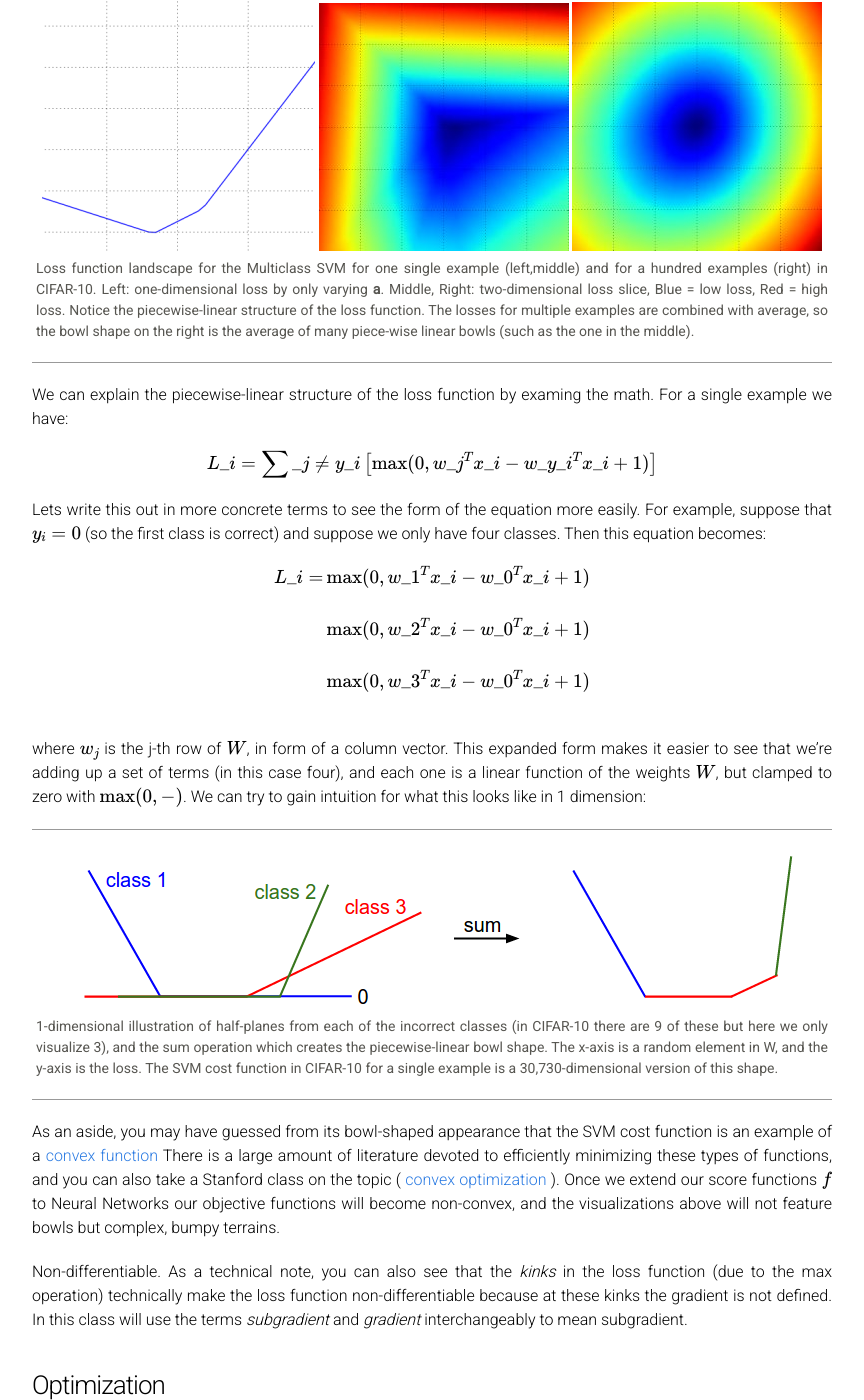
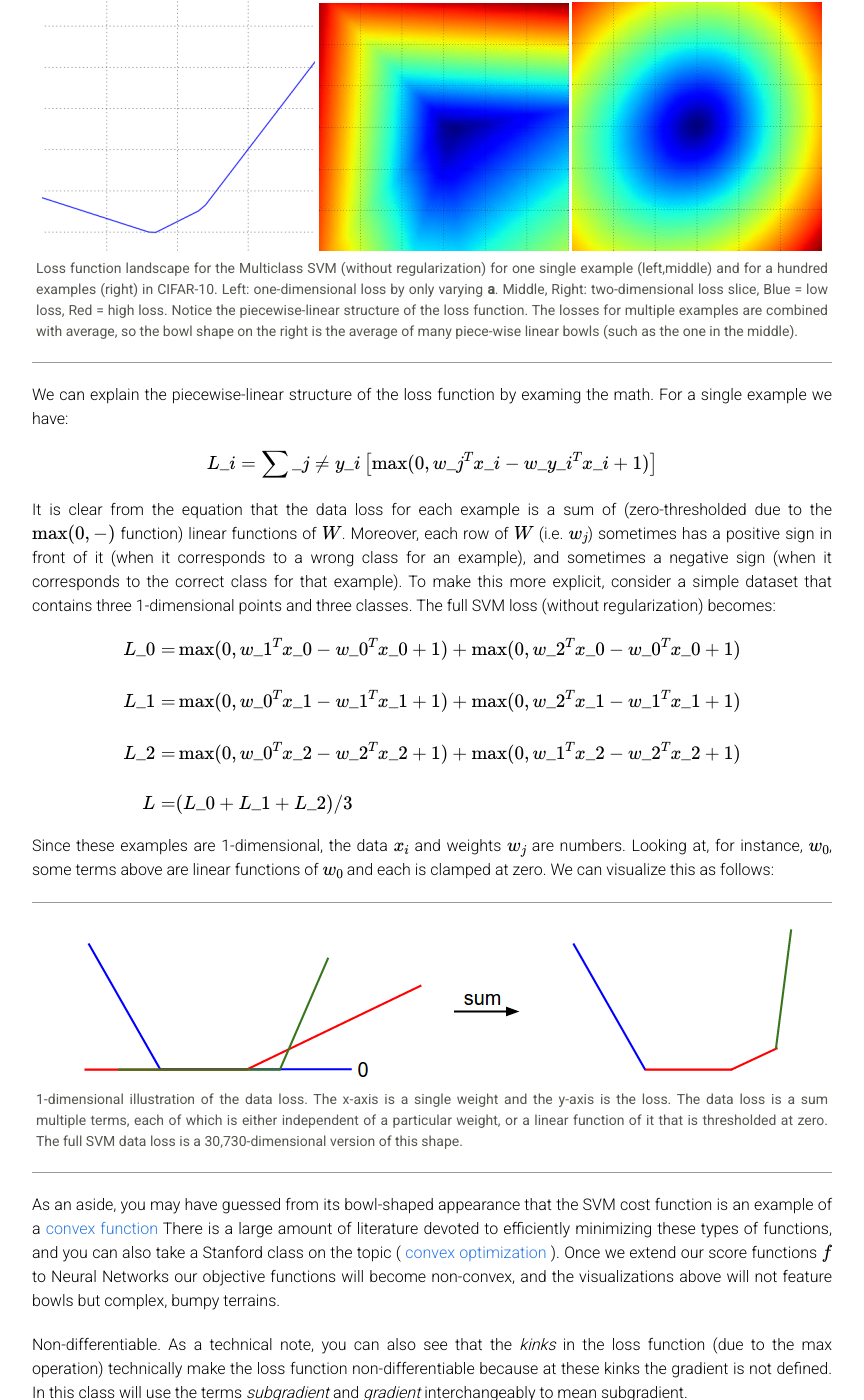
Before and after one commit to cs231n/cs231n.github.io, a Jekyll site: the page built from optimization-1.md, in a window 1280 px wide and 1400 px high, scrolled down 1376 px. Shown: the whole window, without its empty margins (208-1072 px from the left). Built offline with Jekyll 4.4.1, drawn with Linux system fonts in a browser that asks for light colours; Markdown is read by kramdown in place of the engine named in the settings; formulas are drawn with MathJax 3.

Commit message:
clarifying

```diff
--- a/optimization-1.md
+++ b/optimization-1.md
@@ -45,7 +45,7 @@ The loss functions we'll look at in this class are usually defined over very hig
   <img src="/assets/svm_one.jpg">
   <img src="/assets/svm_all.jpg">
   <div class="figcaption">
-    Loss function landscape for the Multiclass SVM for one single example (left,middle) and for a hundred examples (right) in CIFAR-10. Left: one-dimensional loss by only varying <b>a</b>. Middle, Right: two-dimensional loss slice, Blue = low loss, Red = high loss. Notice the piecewise-linear structure of the loss function. The losses for multiple examples are combined with average, so the bowl shape on the right is the average of many piece-wise linear bowls (such as the one in the middle).
+    Loss function landscape for the Multiclass SVM (without regularization) for one single example (left,middle) and for a hundred examples (right) in CIFAR-10. Left: one-dimensional loss by only varying <b>a</b>. Middle, Right: two-dimensional loss slice, Blue = low loss, Red = high loss. Notice the piecewise-linear structure of the loss function. The losses for multiple examples are combined with average, so the bowl shape on the right is the average of many piece-wise linear bowls (such as the one in the middle).
   </div>
 </div>
 
@@ -55,22 +55,23 @@ $$
 L\_i = \sum\_{j\neq y\_i} \left[ \max(0, w\_j^Tx\_i - w\_{y\_i}^Tx\_i + 1) \right]
 $$
 
-Lets write this out in more concrete terms to see the form of the equation more easily. For example, suppose that \\(y\_i = 0\\) (so the first class is correct) and suppose we only have four classes. Then this equation becomes:
+It is clear from the equation that the data loss for each example is a sum of (zero-thresholded due to the \\(\max(0,-)\\) function) linear functions of \\(W\\). Moreover, each row of \\(W\\) (i.e. \\(w\_j\\)) sometimes has a positive sign in front of it (when it corresponds to a wrong class for an example), and sometimes a negative sign (when it corresponds to the correct class for that example). To make this more explicit, consider a simple dataset that contains three 1-dimensional points and three classes. The full SVM loss (without regularization) becomes:
 
 $$
 \begin{align}
-L\_i = & \max(0, w\_1^Tx\_i - w\_0^Tx\_i + 1) \\\\
-& \max(0, w\_2^Tx\_i - w\_0^Tx\_i + 1) \\\\
-& \max(0, w\_3^Tx\_i - w\_0^Tx\_i + 1) \\\\
+L\_0 = & \max(0, w\_1^Tx\_0 - w\_0^Tx\_0 + 1) + \max(0, w\_2^Tx\_0 - w\_0^Tx\_0 + 1) \\\\
+L\_1 = & \max(0, w\_0^Tx\_1 - w\_1^Tx\_1 + 1) + \max(0, w\_2^Tx\_1 - w\_1^Tx\_1 + 1) \\\\
+L\_2 = & \max(0, w\_0^Tx\_2 - w\_2^Tx\_2 + 1) + \max(0, w\_1^Tx\_2 - w\_2^Tx\_2 + 1) \\\\
+L = & (L\_0 + L\_1 + L\_2)/3
 \end{align}
 $$
 
-where \\(w\_j\\) is the j-th row of \\(W\\), in form of a column vector. This expanded form makes it easier to see that we're adding up a set of terms (in this case four), and each one is a linear function of the weights \\(W\\), but clamped to zero with \\(\max(0,-)\\). We can try to gain intuition for what this looks like in 1 dimension:
+Since these examples are 1-dimensional, the data \\(x\_i\\) and weights \\(w\_j\\) are numbers. Looking at, for instance, \\(w\_0\\), some terms above are linear functions of \\(w\_0\\) and each is clamped at zero. We can visualize this as follows:
 
 <div class="fig figcenter fighighlight">
   <img src="/assets/svmbowl.png">
   <div class="figcaption">
-    1-dimensional illustration of half-planes from each of the incorrect classes (in CIFAR-10 there are 9 of these but here we only visualize 3), and the sum operation which creates the piecewise-linear bowl shape. The x-axis is a random element in W, and the y-axis is the loss. The SVM cost function in CIFAR-10 for a single example is a 30,730-dimensional version of this shape.
+    1-dimensional illustration of the data loss. The x-axis is a single weight and the y-axis is the loss. The data loss is a sum multiple terms, each of which is either independent of a particular weight, or a linear function of it that is thresholded at zero. The full SVM data loss is a 30,730-dimensional version of this shape.
   </div>
 </div>
 
```
Also changed, not shown: assets/svmbowl.png.
